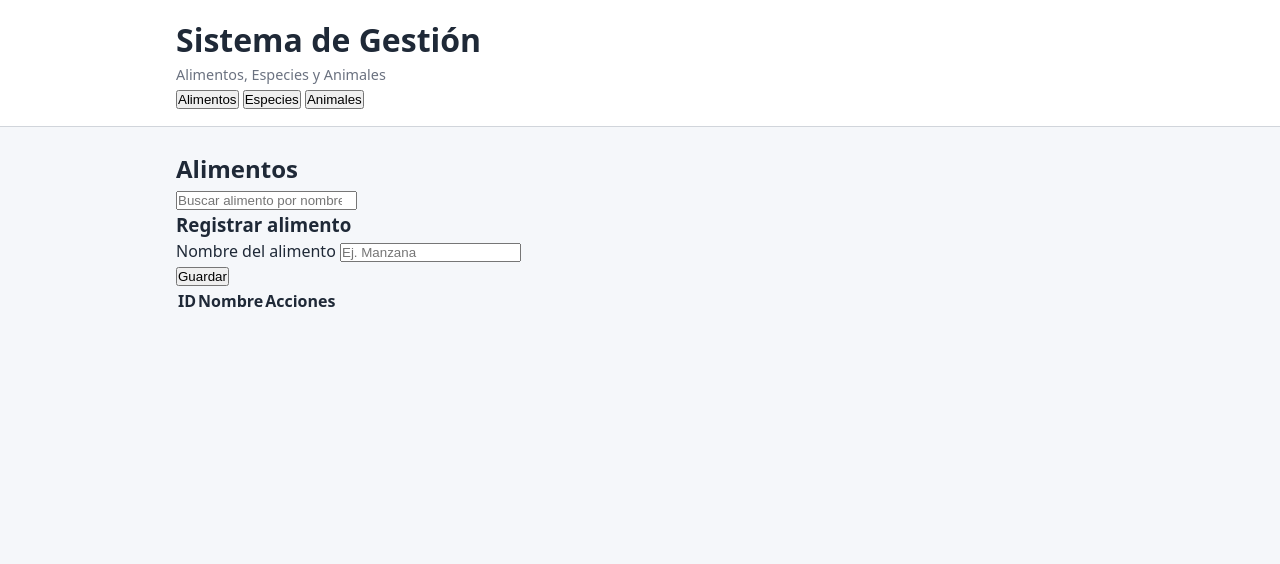
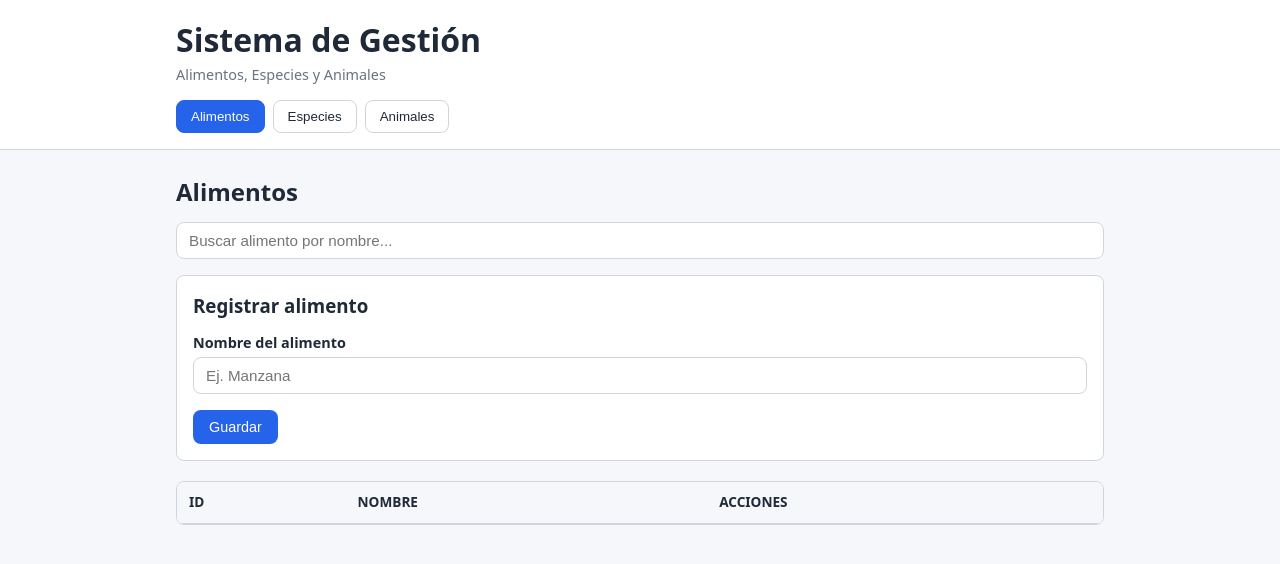
Before and after one commit to iumoni/proyecto-final-frontend, a plain HTML site: page index.html in a window 1280 px wide. Drawn offline with Linux system fonts and the light colour scheme.

Commit message:
agregar pestañas, formularios, tablas y animaciones

```diff
--- a/css/styles.css
+++ b/css/styles.css
@@ -44,3 +44,173 @@ body {
 .main-content {
   padding: 24px 16px;
 }
+
+.nav-tabs {
+  display: flex;
+  gap: 8px;
+  margin-top: 14px;
+  flex-wrap: wrap;
+}
+
+.tab-btn {
+  border: 1px solid var(--border-color);
+  background-color: transparent;
+  color: var(--text-main);
+  padding: 8px 14px;
+  border-radius: var(--radius);
+  cursor: pointer;
+  transition: background-color var(--transition), color var(--transition), transform var(--transition);
+}
+
+.tab-btn:hover {
+  background-color: var(--bg-page);
+}
+
+.tab-btn.is-active {
+  background-color: var(--primary);
+  color: #ffffff;
+  border-color: var(--primary);
+}
+
+.panel {
+  animation: fadeIn 0.25s ease;
+}
+
+@keyframes fadeIn {
+  from {
+    opacity: 0;
+    transform: translateY(6px);
+  }
+  to {
+    opacity: 1;
+    transform: translateY(0);
+  }
+}
+
+.panel-header {
+  display: flex;
+  flex-direction: column;
+  gap: 12px;
+  margin-bottom: 16px;
+}
+
+.search-input,
+.form-group input,
+.form-group select {
+  width: 100%;
+  padding: 9px 12px;
+  border: 1px solid var(--border-color);
+  border-radius: var(--radius);
+  font-size: 0.95rem;
+  background-color: var(--bg-surface);
+  color: var(--text-main);
+}
+
+.search-input:focus,
+.form-group input:focus,
+.form-group select:focus {
+  outline: 2px solid var(--primary);
+  outline-offset: 1px;
+}
+
+.card-form {
+  background-color: var(--bg-surface);
+  border: 1px solid var(--border-color);
+  border-radius: var(--radius);
+  padding: 16px;
+  margin-bottom: 20px;
+}
+
+.form-group {
+  margin-top: 12px;
+}
+
+.form-group label {
+  display: block;
+  margin-bottom: 4px;
+  font-weight: 600;
+  font-size: 0.9rem;
+}
+
+.form-actions {
+  display: flex;
+  gap: 10px;
+  margin-top: 16px;
+}
+
+.btn {
+  border: none;
+  border-radius: var(--radius);
+  padding: 9px 16px;
+  font-size: 0.9rem;
+  cursor: pointer;
+  transition: background-color var(--transition), transform var(--transition);
+}
+
+.btn:active {
+  transform: scale(0.98);
+}
+
+.btn-primary {
+  background-color: var(--primary);
+  color: #ffffff;
+}
+
+.btn-primary:hover {
+  background-color: var(--primary-hover);
+}
+
+.btn-secondary {
+  background-color: #e5e7eb;
+  color: var(--text-main);
+}
+
+.btn-danger {
+  background-color: #dc2626;
+  color: #ffffff;
+}
+
+.table-wrapper {
+  overflow-x: auto;
+  background-color: var(--bg-surface);
+  border: 1px solid var(--border-color);
+  border-radius: var(--radius);
+}
+
+.data-table {
+  width: 100%;
+  border-collapse: collapse;
+}
+
+.data-table th,
+.data-table td {
+  padding: 10px 12px;
+  text-align: left;
+  border-bottom: 1px solid var(--border-color);
+}
+
+.data-table th {
+  background-color: var(--bg-page);
+  font-size: 0.85rem;
+  text-transform: uppercase;
+}
+
+.status-banner {
+  padding: 10px 14px;
+  border-radius: var(--radius);
+  margin-bottom: 16px;
+  border: 1px solid var(--border-color);
+  background-color: var(--bg-surface);
+}
+
+.status-banner.is-error {
+  border-color: #dc2626;
+  color: #991b1b;
+  background-color: #fef2f2;
+}
+
+.status-banner.is-success {
+  border-color: #16a34a;
+  color: #166534;
+  background-color: #f0fdf4;
+}
```
